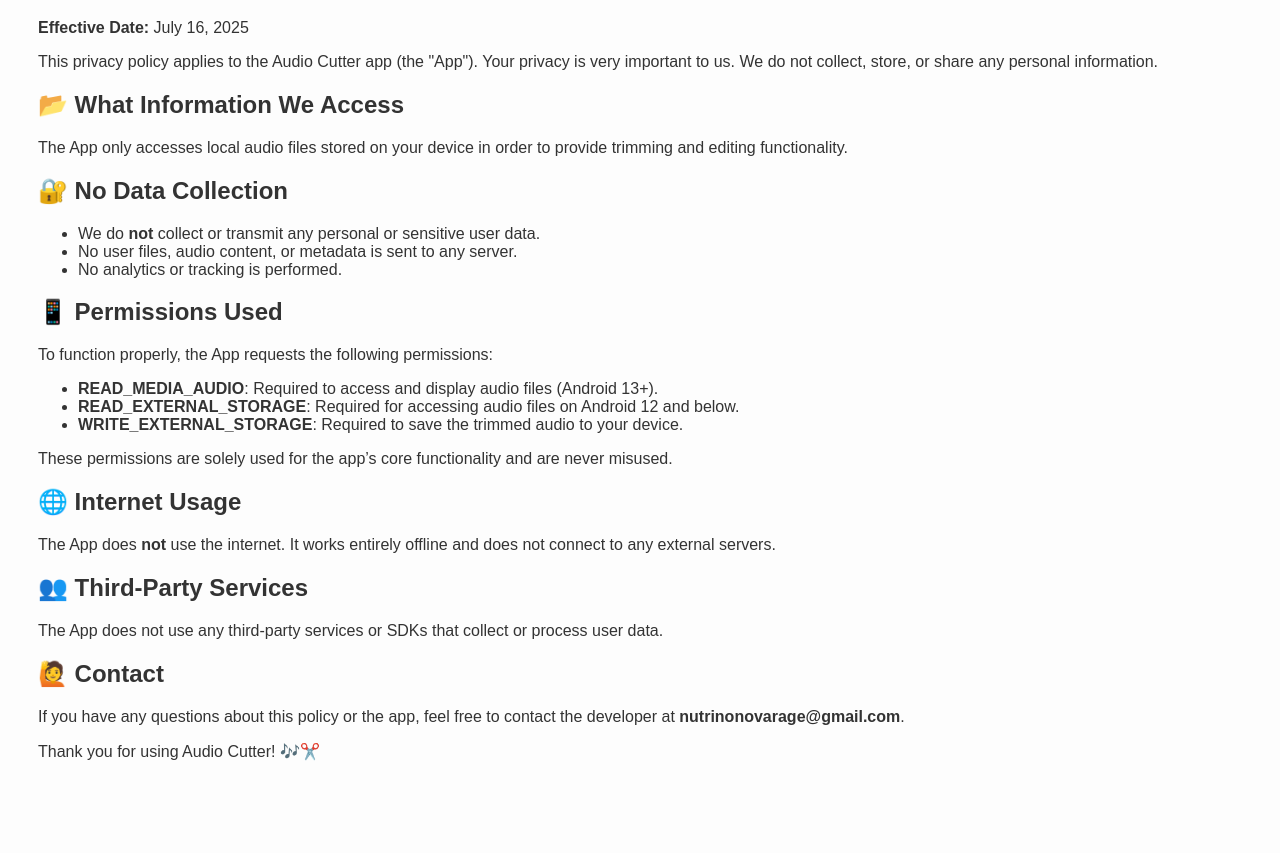
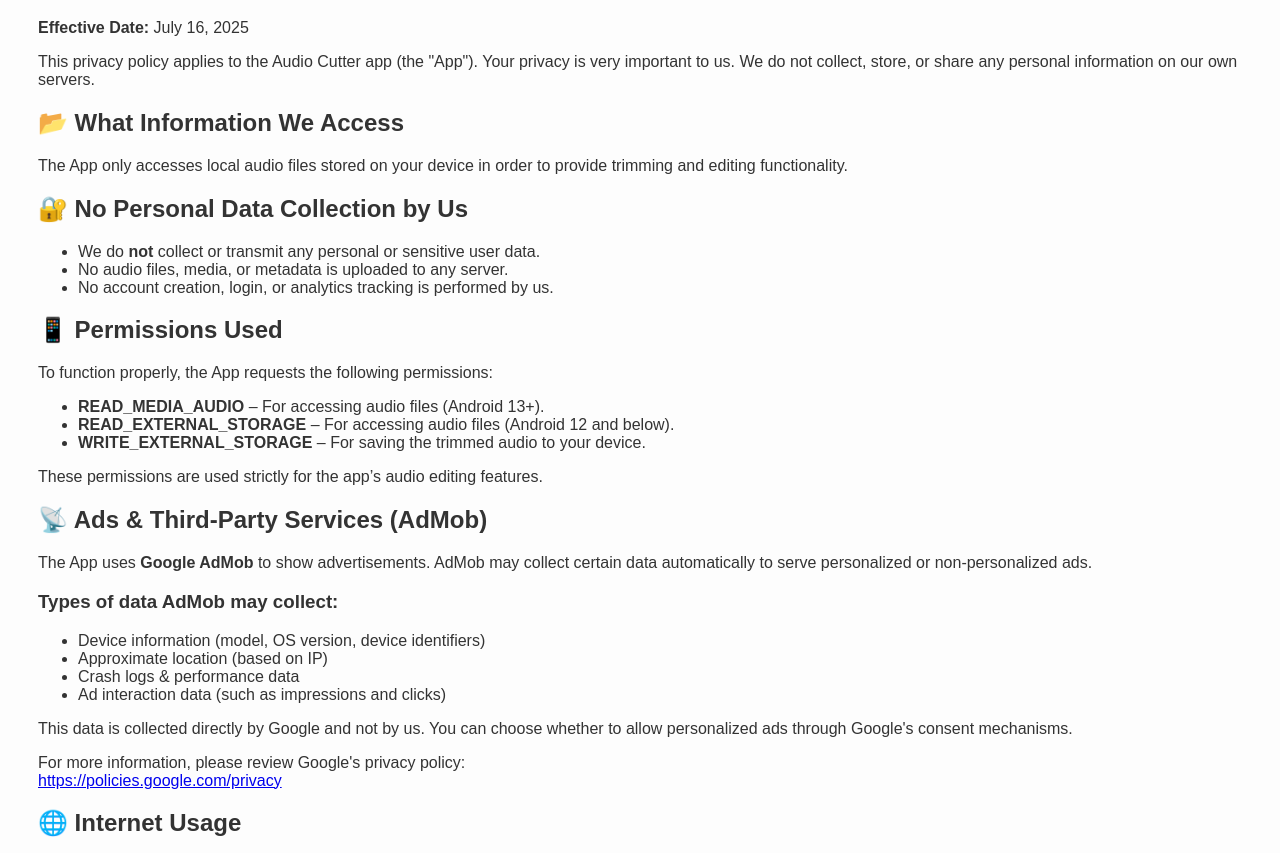
Before and after one commit to Codexyze/Codexyze.github.io, a plain HTML site: page audio_cutter.html in a window 1280 px wide. Shown: the part 99-952 px from the top of the page. Before the commit the page ends 914 px from the top, so only its background shows below. Drawn offline with Linux system fonts and the light colour scheme.

Commit message:
feat(audiocutter):policy updated

```diff
--- a/audio_cutter.html
+++ b/audio_cutter.html
@@ -5,39 +5,77 @@
   <title>Privacy Policy - Audio Cutter</title>
 </head>
 <body style="font-family: Arial, sans-serif; padding: 30px; background: #fdfdfd; color: #333;">
+
   <h1>Privacy Policy</h1>
 
   <p><strong>Effective Date:</strong> July 16, 2025</p>
 
-  <p>This privacy policy applies to the Audio Cutter app (the "App"). Your privacy is very important to us. We do not collect, store, or share any personal information.</p>
+  <p>
+    This privacy policy applies to the Audio Cutter app (the "App"). Your privacy is very important to us.
+    We do not collect, store, or share any personal information on our own servers.
+  </p>
 
   <h2>📂 What Information We Access</h2>
   <p>The App only accesses local audio files stored on your device in order to provide trimming and editing functionality.</p>
 
-  <h2>🔐 No Data Collection</h2>
+  <h2>🔐 No Personal Data Collection by Us</h2>
   <ul>
     <li>We do <strong>not</strong> collect or transmit any personal or sensitive user data.</li>
-    <li>No user files, audio content, or metadata is sent to any server.</li>
-    <li>No analytics or tracking is performed.</li>
+    <li>No audio files, media, or metadata is uploaded to any server.</li>
+    <li>No account creation, login, or analytics tracking is performed by us.</li>
   </ul>
 
   <h2>📱 Permissions Used</h2>
   <p>To function properly, the App requests the following permissions:</p>
   <ul>
-    <li><strong>READ_MEDIA_AUDIO</strong>: Required to access and display audio files (Android 13+).</li>
-    <li><strong>READ_EXTERNAL_STORAGE</strong>: Required for accessing audio files on Android 12 and below.</li>
-    <li><strong>WRITE_EXTERNAL_STORAGE</strong>: Required to save the trimmed audio to your device.</li>
+    <li><strong>READ_MEDIA_AUDIO</strong> – For accessing audio files (Android 13+).</li>
+    <li><strong>READ_EXTERNAL_STORAGE</strong> – For accessing audio files (Android 12 and below).</li>
+    <li><strong>WRITE_EXTERNAL_STORAGE</strong> – For saving the trimmed audio to your device.</li>
   </ul>
-  <p>These permissions are solely used for the app’s core functionality and are never misused.</p>
+  <p>These permissions are used strictly for the app’s audio editing features.</p>
+
+  <h2>📡 Ads & Third-Party Services (AdMob)</h2>
+  <p>
+    The App uses <strong>Google AdMob</strong> to show advertisements.
+    AdMob may collect certain data automatically to serve personalized or non-personalized ads.
+  </p>
+
+  <h3>Types of data AdMob may collect:</h3>
+  <ul>
+    <li>Device information (model, OS version, device identifiers)</li>
+    <li>Approximate location (based on IP)</li>
+    <li>Crash logs & performance data</li>
+    <li>Ad interaction data (such as impressions and clicks)</li>
+  </ul>
+
+  <p>
+    This data is collected directly by Google and not by us.
+    You can choose whether to allow personalized ads through Google's consent mechanisms.
+  </p>
+
+  <p>
+    For more information, please review Google's privacy policy:<br>
+    <a href="https://policies.google.com/privacy" target="_blank">
+      https://policies.google.com/privacy
+    </a>
+  </p>
 
   <h2>🌐 Internet Usage</h2>
-  <p>The App does <strong>not</strong> use the internet. It works entirely offline and does not connect to any external servers.</p>
+  <p>
+    The App requires internet access only for serving advertisements via AdMob.
+    All audio editing features work fully offline.
+  </p>
 
-  <h2>👥 Third-Party Services</h2>
-  <p>The App does not use any third-party services or SDKs that collect or process user data.</p>
+  <h2>👥 Other Third-Party Services</h2>
+  <p>
+    Apart from Google AdMob, the App does not use any other third-party SDKs or services that collect or process user data.
+  </p>
 
   <h2>🙋 Contact</h2>
-  <p>If you have any questions about this policy or the app, feel free to contact the developer at <strong>nutrinonovarage@gmail.com</strong>.</p>
+  <p>
+    If you have any questions about this policy or the App, feel free to contact the developer at
+    <strong>nutrinonovarage@gmail.com</strong>.
+  </p>
 
   <p>Thank you for using Audio Cutter! 🎶✂️</p>
 
```
